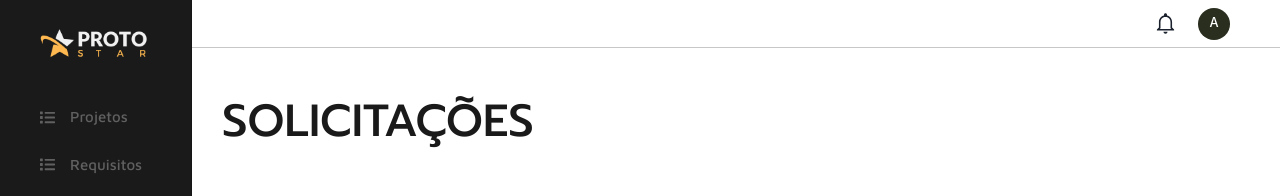
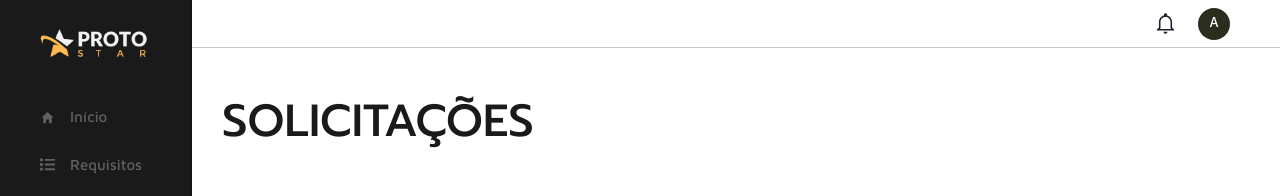
Before and after one commit to Alec-NK/protostar, a React (Create React App) app: page /solicitacoes in a window 1280 px wide. Shown: the top 196 px of the page. Built offline with nearby package versions, Linux system fonts and the light colour scheme.

Commit message:
feat: add pagina início na sidebar

```diff
--- a/src/components/Sidebar/index.tsx
+++ b/src/components/Sidebar/index.tsx
@@ -2,6 +2,7 @@ import { useCallback, useContext } from "react";
 import { NavLink, useLocation, useNavigate } from "react-router-dom";
 
 import { FaList } from "react-icons/fa";
+import { IoMdHome } from "react-icons/io";
 import { MdPublishedWithChanges, MdOutlineExitToApp } from "react-icons/md";
 
 import { AuthContext } from "../../contexts/AuthContext";
@@ -14,9 +15,9 @@ const Sidebar = () => {
     const location = useLocation();
     const menuItems = [
         {
-            path: "/projetos",
-            name: "Projetos",
-            icon: <FaList />,
+            path: "/inicio",
+            name: "Início",
+            icon: <IoMdHome />,
         },
         {
             path: "/requisitos",
```
